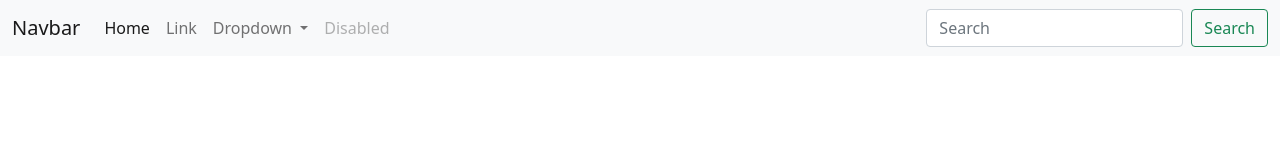
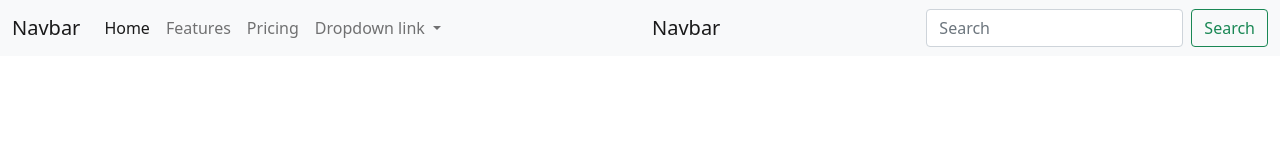
Before and after one commit to Sl33PYH3AD/Portfolio_uh, a plain HTML site: page index.html in a window 1280 px wide. Drawn offline with nearby package versions, Linux system fonts and the light colour scheme.

Commit message:
modified:   index.html

```diff
--- a/index.html
+++ b/index.html
@@ -17,38 +17,40 @@
   <nav class="navbar navbar-expand-lg navbar-light bg-light">
     <div class="container-fluid">
       <a class="navbar-brand" href="#">Navbar</a>
-    <button class="navbar-toggler" type="button" data-bs-toggle="collapse" data-bs-target="#navbarSupportedContent" aria-controls="navbarSupportedContent" aria-expanded="false" aria-label="Toggle navigation">
+      <button class="navbar-toggler" type="button" data-bs-toggle="collapse" data-bs-target="#navbarNavDropdown" aria-controls="navbarNavDropdown" aria-expanded="false" aria-label="Toggle navigation">
         <span class="navbar-toggler-icon"></span>
       </button>
-    <div class="collapse navbar-collapse" id="navbarSupportedContent">
-      <ul class="navbar-nav me-auto mb-2 mb-lg-0">
+      <div class="collapse navbar-collapse" id="navbarNavDropdown">
+        <ul class="navbar-nav">
           <li class="nav-item">
             <a class="nav-link active" aria-current="page" href="#">Home</a>
           </li>
           <li class="nav-item">
-          <a class="nav-link" href="#">Link</a>
+            <a class="nav-link" href="#">Features</a>
+          </li>
+          <li class="nav-item">
+            <a class="nav-link" href="#">Pricing</a>
           </li>
           <li class="nav-item dropdown">
-          <a class="nav-link dropdown-toggle" href="#" id="navbarDropdown" role="button" data-bs-toggle="dropdown" aria-expanded="false">
-            Dropdown
+            <a class="nav-link dropdown-toggle" href="#" id="navbarDropdownMenuLink" role="button" data-bs-toggle="dropdown" aria-expanded="false">
+              Dropdown link
             </a>
-          <ul class="dropdown-menu" aria-labelledby="navbarDropdown">
+            <ul class="dropdown-menu" aria-labelledby="navbarDropdownMenuLink">
               <li><a class="dropdown-item" href="#">Action</a></li>
               <li><a class="dropdown-item" href="#">Another action</a></li>
-            <li><hr class="dropdown-divider"></li>
               <li><a class="dropdown-item" href="#">Something else here</a></li>
             </ul>
           </li>
-        <li class="nav-item">
-          <a class="nav-link disabled" href="#" tabindex="-1" aria-disabled="true">Disabled</a>
-        </li>
         </ul>
+      </div>
+    </div>
+    <div class="container-fluid">
+      <a class="navbar-brand">Navbar</a>
       <form class="d-flex">
         <input class="form-control me-2" type="search" placeholder="Search" aria-label="Search">
         <button class="btn btn-outline-success" type="submit">Search</button>
       </form>
     </div>
-  </div>
   </nav>
 </body>
 </html>
```
Lines whose indentation alone changed are shown as unchanged.
